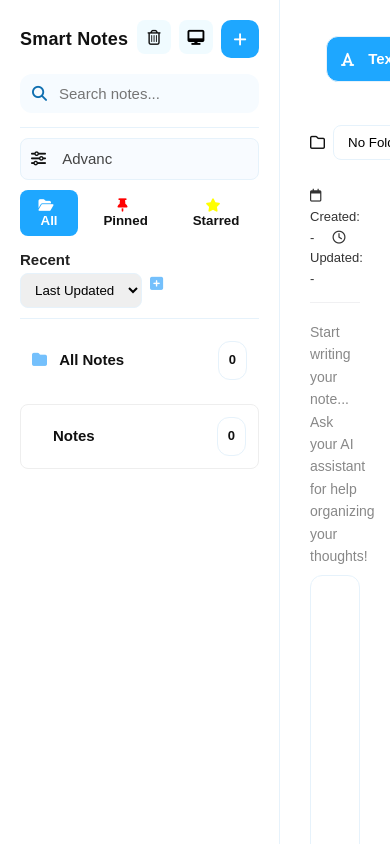
After one commit to Vi-Phuong/Project_CNW, a PHP site: page /giadien_full.html in a window 390 px wide. The commit adds this page. Run offline with PHP 8.4, Linux system fonts and the light colour scheme; a stand-in replaces the project's code that opens the database connection.

Commit message:
thay đổi giao diện

```diff
--- /dev/null
+++ b/view/css_view.css
@@ -0,0 +1,96 @@
+/* Basic reset */
+* { box-sizing: border-box; }
+html, body { height: 100%; margin: 0; font-family: Arial, Helvetica, sans-serif; }
+/* Theme: sky blue, white, black */
+body { background: #ffffff; color: #111111; line-height: 1.6; font-size:15px; }
+
+/* Page layout */
+.container { display: flex; height: 100vh; }
+.sidebar { width: 320px; background: #ffffff; border-right: 1px solid #e6f2fb; padding: 20px; overflow: auto; }
+.main { flex: 1; padding: 24px 30px; overflow: auto; }
+
+/* Sidebar header (title + icons) */
+.sb-top { display: flex; justify-content: space-between; align-items: center; margin-bottom: 16px; }
+.sb-title { font-size: 18px; font-weight: 700; letter-spacing: 0.2px; }
+.sb-icons { display: flex; gap: 8px; }
+.sb-icons .icon { width: 34px; height: 34px; background: #f0fbff; border-radius: 8px; display:flex; align-items:center; justify-content:center; color: #111111; cursor: pointer; }
+.sb-icons .icon.plus { background: #1EA7FF; color: #ffffff; width: 38px; height: 38px; border-radius: 10px; }
+
+/* small utility icon color (avoid CSS variables) */
+.icon-muted { color: #0f6fb0; }
+
+/* Search box */
+.search { display:flex; gap:10px; align-items:center; background:#f6fbff; padding:10px 12px; border-radius:12px; margin-bottom:14px; }
+.search input { border: 0; background: transparent; outline: none; width:100%; font-size:15px; color:#111111; }
+
+/* Divider line */
+.divider { height: 1px; background: #e6f2fb; margin: 10px 0; }
+
+/* Small controls */
+.adv { margin-bottom: 10px; }
+.adv .btn { background: #f8fbff; padding: 8px 10px; border-radius: 8px; border: 1px solid #e6f2fb; cursor: pointer; }
+
+/* Filters row (All / Pinned / Starred) */
+.filters { display:flex; gap: 8px; margin-bottom: 12px; }
+.filters .btn { padding: 8px 10px; border-radius: 8px; border: 0; background: transparent; cursor:pointer; font-weight:600; color:#111111; }
+.filters .btn.active { background: #1EA7FF; color: #ffffff; }
+
+/* Recent area */
+.recent { margin-bottom: 10px; }
+.recent select { padding: 8px 10px; border-radius: 8px; border: 1px solid #e6f2fb; }
+
+/* Sidebar list (folders + notes) */
+.sb-list { display:flex; flex-direction:column; gap:12px; }
+.folder-row { display:flex; justify-content:space-between; align-items:center; padding:12px; border-radius:8px; background:#ffffff; font-weight:600; }
+.badge { background:#ffffff; padding:8px 10px; border-radius:12px; border:1px solid #e6f2fb; font-size:13px; }
+
+/* Small note card */
+.note-small { background:#ffffff; border:1px solid #e6f2fb; border-radius:10px; padding:12px; cursor:pointer; }
+.note-small .title { font-weight:700; color:#111111; }
+.note-small .content { color:#3b3f45; font-size:14px; margin-top:8px; line-height:1.6; }
+.note-small .chips { margin-top:10px; display:flex; gap:8px; }
+.chip { background:#eef0f4; padding:6px 10px; border-radius:999px; font-size:13px; color:#444; }
+
+/* Top area in main (title + toolbar) */
+.top-row { display:flex; justify-content:space-between; align-items:center; gap:16px; margin-bottom:16px; }
+.title-input { width:60%; border:0; outline:0; font-size:21px; font-weight:700; padding:6px 0; }
+.right-tools { display:flex; gap:10px; align-items:center; }
+
+/* Toolbar buttons (Text / Rich / Draw / AI) */
+.tb-btn { display:inline-flex; gap:8px; align-items:center; padding:10px 14px; border-radius:12px; background:#ffffff; border:1px solid #e6f2fb; cursor:pointer; font-weight:700; color:#111111; }
+.tb-btn.active { background:#1EA7FF; color:#ffffff; }
+
+/* Save button */
+.save-btn { display:inline-flex; gap:8px; align-items:center; padding:8px 12px; border-radius:10px; background:red; color:#ffffff; border:0; font-weight:700; cursor:pointer; }
+.save-btn i { color: #ffffff; }
+
+/* Folder/tags row */
+.sub-row { display:flex; justify-content:space-between; align-items:center; margin-bottom:12px; gap:12px; }
+.folder-select { padding:8px 10px; border-radius:8px; border:1px solid #e6f2fb; background:#ffffff; }
+.tag-field { padding:8px 10px; border-radius:8px; border:1px solid #e6f2fb; background:#ffffff; color:#111111; }
+.add-tag-btn { display:inline-flex; gap:8px; align-items:center; background:#1EA7FF; color:#ffffff; padding:8px 10px; border-radius:8px; border:0; cursor:pointer; font-weight:600; }
+.add-tag-btn i { color: #ffffff; }
+
+/* small icon spacing for buttons */
+.right-tools .tb-btn i,
+.btn i,
+.save-btn i,
+.add-tag-btn i { margin-right:6px; }
+
+/* Dates */
+.dates { color:#333333; font-size:13px; margin-bottom:12px; }
+
+/* Content area / editor */
+.content-area { margin-top:12px; border-top:1px solid #f0f0f2; padding-top:18px; }
+.note-editor { display:block; width:100%; min-height: 340px; padding:22px; border-radius:12px; background:#ffffff; border:1px solid #e6f2fb; font-size:16px; color:#111111; line-height:1.8; font-family: inherit; resize:vertical; }
+/* Removed contenteditable placeholder pseudo-element (we use a textarea instead) */
+.editor-label { display:block; color:#888; font-size:14px; margin-bottom:8px; }
+
+/* Responsive */
+/* Responsive rules for narrower viewports (tablets / small laptops)
+   - keep rules simple and documented so they're easy to understand
+   - only use class selectors (no variables or ARIA changes) */
+@media (max-width: 1000px) {
+  .sidebar { width: 280px; }
+  .title-input { width: 50%; }
+}
--- /dev/null
+++ b/view/giadien_full.html
@@ -0,0 +1,141 @@
+<!DOCTYPE html>
+<html lang="en">
+<head>
+    <meta charset="UTF-8">
+    <meta name="viewport" content="width=device-width, initial-scale=1.0">
+    <link rel="stylesheet" href="css_view.css">
+    <link rel="stylesheet" href="https://cdnjs.cloudflare.com/ajax/libs/font-awesome/6.5.0/css/all.min.css"/>
+    <title>Document</title>
+</head>
+<body>
+    <div class="container">
+  <!-- SIDEBAR -->
+  <aside class="sidebar" id="Sidebar">
+    <!-- 1) Header row -->
+    <div class="sb-top">
+      <div class="sb-title">Smart Notes</div>
+      <div class="sb-icons">
+        <div class="icon" title="Trash"><i class="fa-regular fa-trash-can"></i></div>
+        <div class="icon" title="Desktop"><i class="fas fa-desktop" style="color: #000000;"></i></div>
+        <div class="icon plus" title="New note">
+          <i class="fa fa-plus"></i>
+        </div>
+      </div>
+    </div>
+
+    <!-- 2) Search -->
+    <div class="search">
+      <i class="fa fa-search icon-muted"></i>
+      <input id="searchInput" placeholder="Search notes..." />
+    </div>
+
+    <div class="divider"></div>
+
+    <!-- 3) Advanced -->
+    <div class="adv">
+      <div class="btn"><i class="fa-solid fa-sliders"></i> <span style="margin-left:6px;color:#444">Advanc</span></div>
+    </div>
+
+  <!-- Filter all/pinned/starred -->
+  <div class="filters" id="filters">
+  <button class="btn filter-btn filter-all active" id="filterAll"><i class="fa fa-folder-open"></i> All</button>
+  <button class="btn filter-btn filter-pinned" id="filterPinned"><i class="fa fa-thumbtack" style="color:red"></i> Pinned</button>
+  <button class="btn filter-btn filter-starred" id="filterStarred"><i class="fa fa-star " style="color:yellow "></i> Starred</button>
+    </div>
+
+    <!-- Recent & sort -->
+    <div class="recent">
+      <div style="font-weight:600;color:#222">Recent</div>
+      <div style="display:flex; gap:8px; align-items:center;">
+        <select id="sortSelect">
+          <option>Last Updated</option>
+          <option>Newest</option>
+          <option>Oldest</option>
+        </select>
+        <div class="icon" id="btn-new-small" title="New quick note" style="width:36px;height:36px;"><i class="fa fa-square-plus" style="color: #74C0FC;"></i></div>
+      </div>
+    </div>
+
+    <div class="divider"></div>
+
+  <!-- 4) Folders + notes -->
+  <div class="sb-list" id="sidebarList">
+      <div class="folder-row">
+        <div class="left"><i class="fas fa-folder" style="color: #74C0FC;"></i> <span style="margin-left:8px">All Notes</span></div>
+        <div class="badge" id="allCount">0</div>
+      </div>
+
+  <div class="folder-row" style="background:#fff; border:1px solid #eee; align-items:center;">
+        <div style="display:flex; align-items:center; gap:10px;">
+          <div style="width:10px;height:10px;border-radius:10px;background:var(--blue-dot)"></div>
+          <div>Notes</div>
+        </div>
+        <div class="badge" id="notesCount">0</div>
+      </div>
+
+    </div>
+  </aside>
+
+  <!-- MAIN AREA -->
+  <main class="main" id="mainContent">
+    <!-- Top row: title (editable) & toolbar right -->
+    <div class="top-row">
+      <input id="noteTitle" class="title-input" placeholder="Note title..." />
+       <!-- thay bằng đoạn dưới
+        <input
+          type="text"
+          id="noteTitle"
+          name="title"
+          class="title-input"
+          placeholder="Note title..."
+          value="<?= htmlspecialchars($title, ENT_QUOTES, 'UTF-8') ?>"
+      /> -->
+      <div class="right-tools">
+        <!-- toolbar buttons (mirrors screenshot) -->
+  <div class="tb-btn tb-btn--text active"><i class="fa fa-font"></i> Text</div>
+  <div class="tb-btn tb-btn--rich"><i class="fa-regular fa-file-lines"></i> Rich</div>
+  <div class="tb-btn tb-btn--draw"><i class="fas fa-pen-nib" style="color: #f3d230;"></i></i> Draw</div>
+  <div class="tb-btn tb-btn--ai"><i class="fas fa-robot" style="color: #23a495;"></i> AI Assistant</div>
+  <button id="saveBtn" class="save-btn" title="Save note"><i class="fa-solid fa-floppy-disk" ></i> Save</button>
+      </div>
+    </div>
+
+    <!-- folder + tags + add tag -->
+    <div class="sub-row">
+      <div style="display:flex; align-items:center; gap:12px;">
+        <div style="display:flex; align-items:center; gap:8px;">
+          <i class="fa-regular fa-folder"></i>
+          <select id="folderSelect" class="folder-select">
+            <option>No Folder</option>
+            <option>Notes</option>
+          </select>
+        </div>
+      </div>
+
+      <div style="margin-left:auto; display:flex; align-items:center; gap:8px;">
+        <div style="display:flex; gap:8px; align-items:center;" id="tagList">
+          <!-- tags will render here -->
+        </div>
+        <div class="tag-input">
+          <input id="tagInput" class="tag-field" placeholder="Add tag..." />
+          <button id="addTagBtn" class="add-tag-btn"><i class="fa fa-plus"></i> Add</button>
+        </div>
+      </div>
+    </div>
+
+    <!-- dates -->
+    <div class="dates" id="datesRow">
+      <i class="fa-regular fa-calendar"></i> Created: <span id="createdDate">-</span>
+      &nbsp;&nbsp;&nbsp;
+      <i class="fa-regular fa-clock"></i> Updated: <span id="updatedDate">-</span>
+    </div>
+
+    <div class="content-area">
+      <label for="editor" class="editor-label">Start writing your note... Ask your AI assistant for help organizing your thoughts!</label>
+      <textarea id="editor" class="note-editor" name="editor"></textarea>
+    </div>
+  </main>
+</div>
+
+</body>
+</html>
```
Also changed, not shown: config.php (added, +21 -0 lines), nhap.html (deleted, +0 -11 lines), view/TrangChinh.php (renamed from TrangChinh.php, +114 -4 lines).
